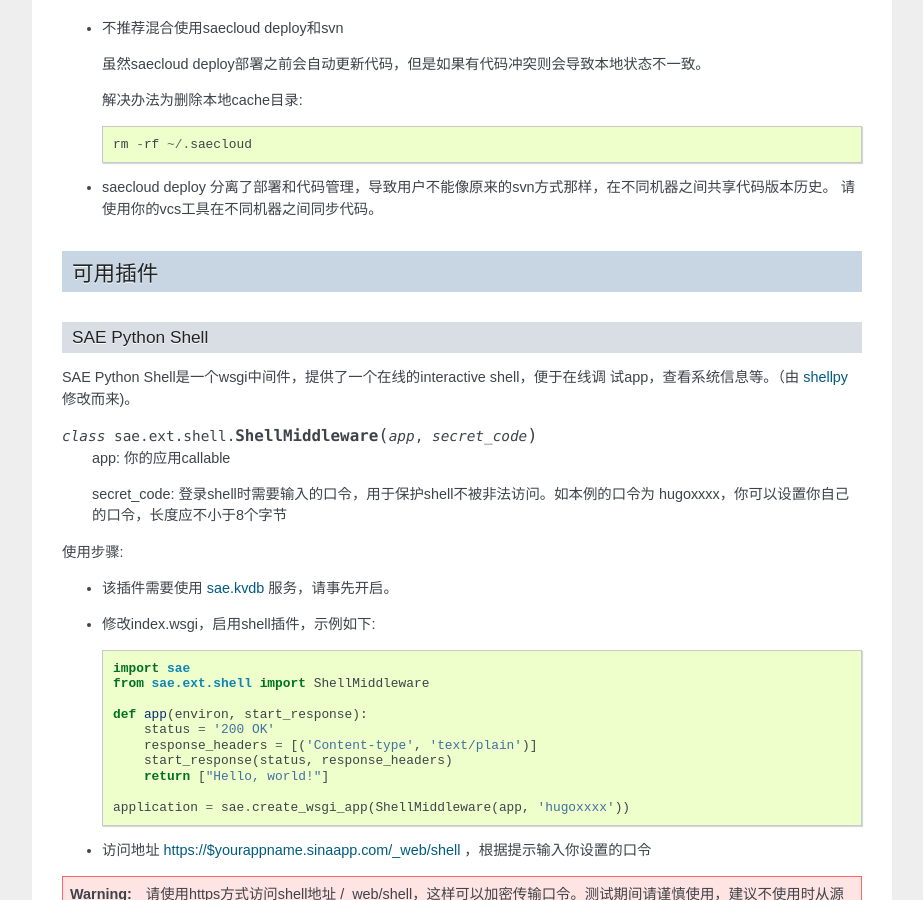
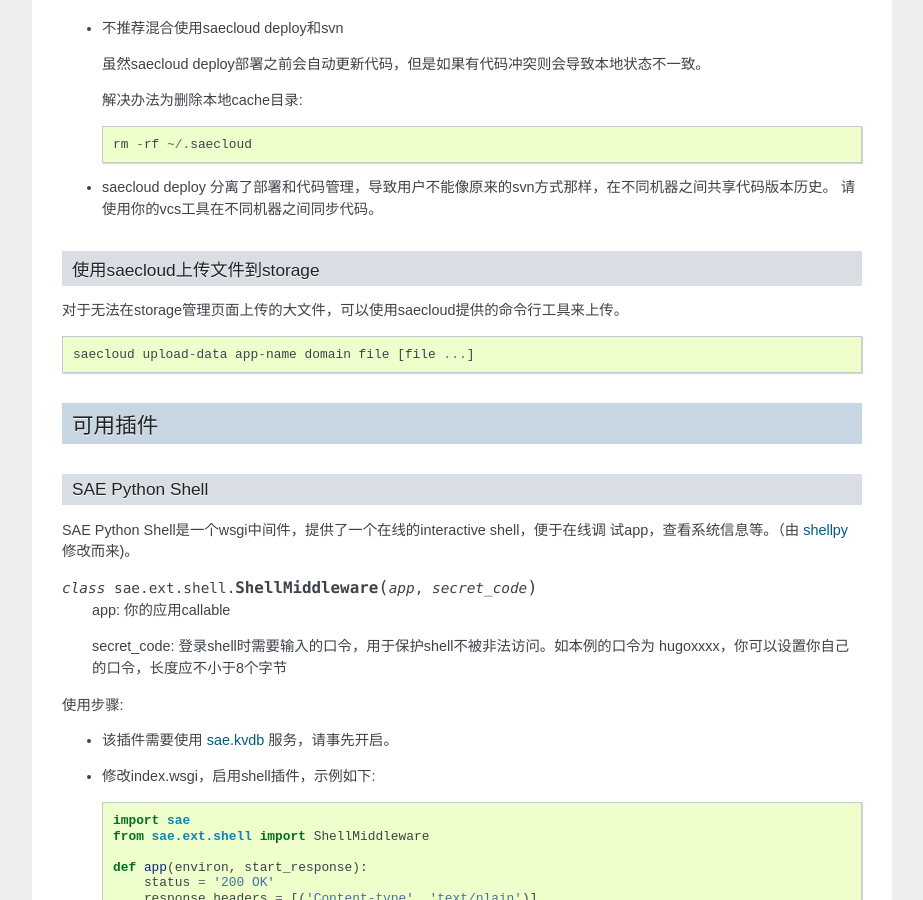
Before and after one commit to sinacloud/sae-python-dev-guide, a Sphinx documentation site: the page built from docs/tools.rst, in a window 1280 px wide and 900 px high, scrolled down 6650 px. Shown: the whole window, without its empty margins (198-1121 px from the left). Built offline with Sphinx 7.4.7, drawn with Linux system fonts in a browser that asks for light colours; some of the changed text lies outside the part shown.

Commit message:
Add saecloud upload-data

```diff
--- a/docs/tools.rst
+++ b/docs/tools.rst
@@ -397,6 +397,13 @@
   请使用你的vcs工具在不同机器之间同步代码。
 
 
+使用saecloud上传文件到storage
+~~~~~~~~~~~~~~~~~~~~~~~~~~~~~~~
+
+对于无法在storage管理页面上传的大文件，可以使用saecloud提供的命令行工具来上传。 ::
+
+    saecloud upload-data app-name domain file [file ...]
+
 可用插件
 --------------
 
```
Also changed, not shown: 1 other file.
